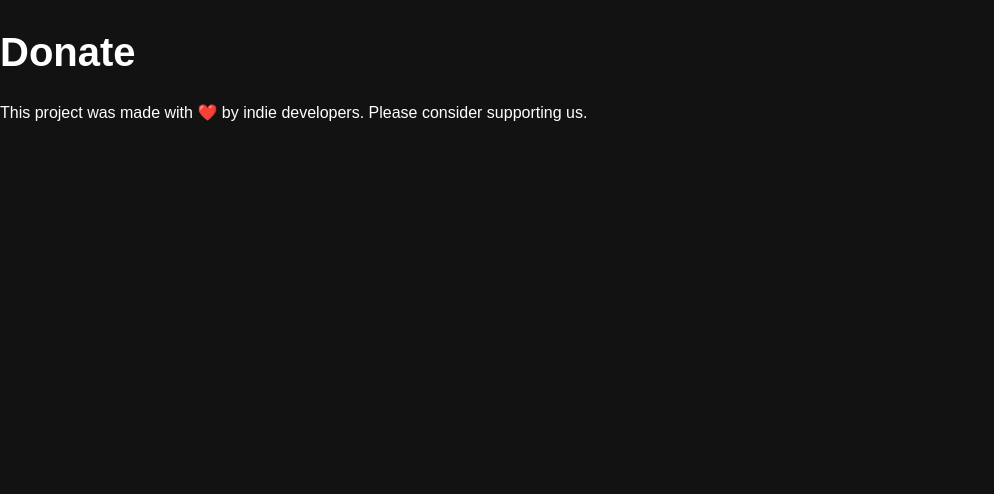
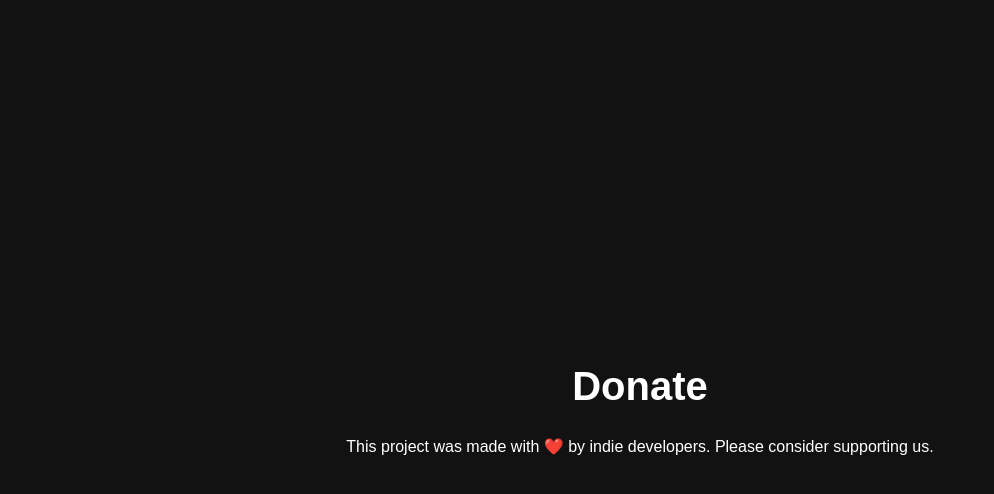
Before and after one commit to elindstr/iquest, a React (Vite) app in the folder client/: page /donate in a window 1280 px wide. Shown: the top 494 px of the page, without its empty margins (0-994 px from the left). Built offline with nearby package versions, Linux system fonts and the light colour scheme; no server answers; sample sign-in values are in the browser's storage.

Commit message:
adding css to donation page

```diff
--- a/client/src/pages/Donate.jsx
+++ b/client/src/pages/Donate.jsx
@@ -2,6 +2,7 @@ import { useEffect, useState } from 'react';
 import { loadStripe } from "@stripe/stripe-js";
 import CheckoutForm from '../components/CheckoutForm';
 import { Elements } from '@stripe/react-stripe-js';
+import styles from './DonatePage.module.css';
 
 function Donate(props) {
     const [stripePromise, setStripePromise] = useState(null);
@@ -28,17 +29,19 @@ function Donate(props) {
     }, []);
 
     return (
-        <>
+        <div className={styles.donatePage}>
             <h1> Donate </h1>
             <p> This project was made with ❤️ by indie developers. Please consider supporting us. </p><br/>
 
-            {stripePromise && clientSecret && (
-                <Elements stripe={stripePromise} options={{ clientSecret }}>
-                    <CheckoutForm />
-                </Elements>
-            )}
+            <div className={styles.donateForm}>
+                {stripePromise && clientSecret && (
+                    <Elements stripe={stripePromise} options={{ clientSecret }}>
+                        <CheckoutForm />
+                    </Elements>
+                )}
+            </div>
 
-        </>
+        </div>
     );
 };
 
--- /dev/null
+++ b/client/src/pages/DonatePage.module.css
@@ -0,0 +1,10 @@
+.donatePage {
+    margin: 0;
+    font-family: Arial, sans-serif;
+    background-color: #121212;
+    display: flex;
+    flex-direction: column;
+    justify-content: center;
+    align-items: center;
+    height: 100vh;
+}
```
